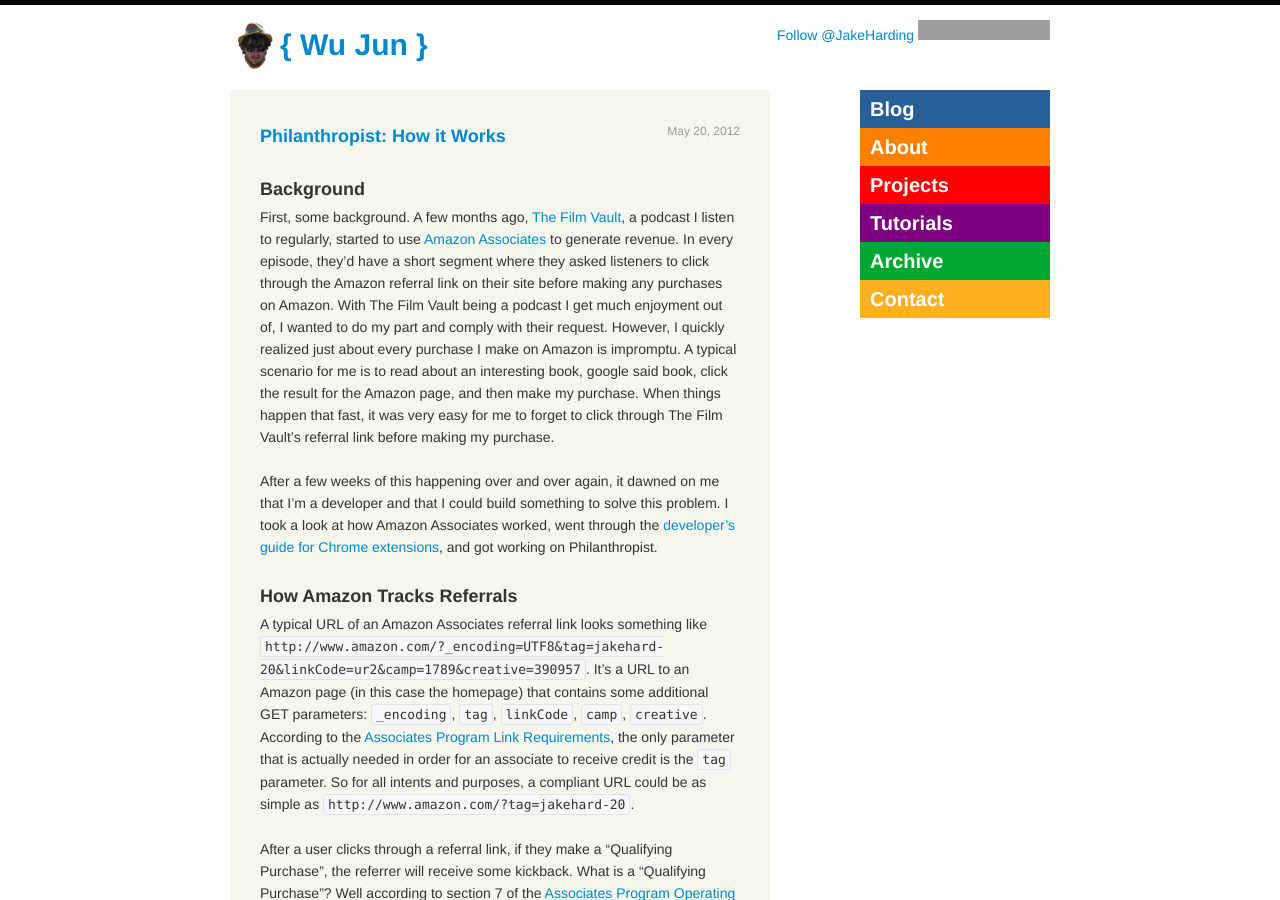
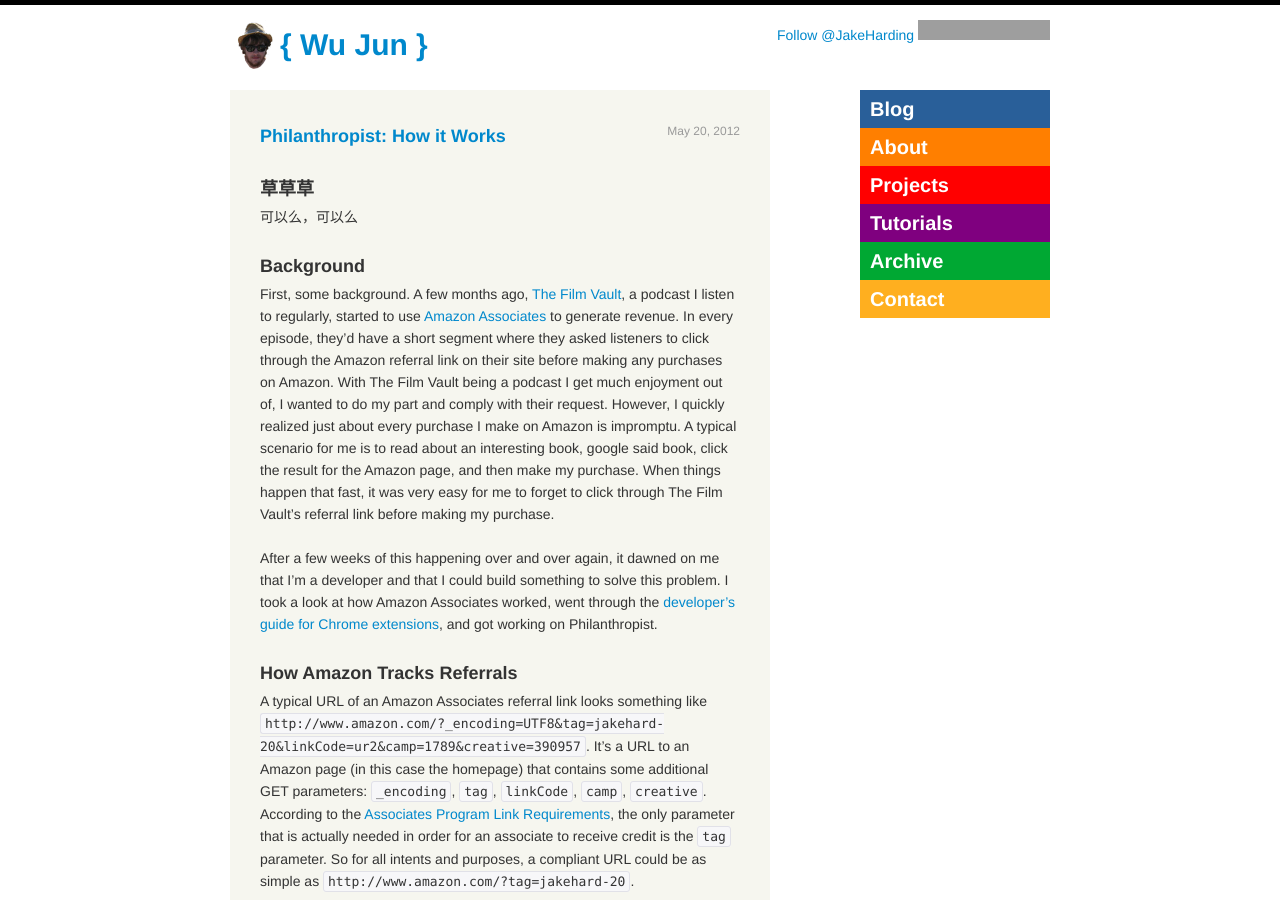
Before and after one commit to epicwu/epicwu.github.com, a Jekyll site: the page built from _posts/2012-5-20-philanthropist-how-it-works.md, in a window 1280 px wide and 900 px high. Built offline with Jekyll 4.4.1, drawn with Linux system fonts in a browser that asks for light colours; Markdown is read by kramdown in place of the engine named in the settings; comment, search, counter and statistics services are not loaded; grey boxes are pictures that could not be loaded.

Commit message:
solve chinese

```diff
--- a/_posts/2012-5-20-philanthropist-how-it-works.md
+++ b/_posts/2012-5-20-philanthropist-how-it-works.md
@@ -5,6 +5,9 @@ description: 'A detailed look at how my Chrome extension, Philanthropist, works.
 keywords: 'Philanthropist, Amazon Associates'
 ---
 
+### 草草草
+
+可以么，可以么
 ### Background
 
 First, some background. A few months ago, [The Film Vault](http://tfvpodcast.wordpress.com/), a podcast I listen to regularly, started to use [Amazon Associates](https://affiliate-program.amazon.com/) to generate revenue. In every episode, they'd have a short segment where they asked listeners to click through the Amazon referral link on their site before making any purchases on Amazon. With The Film Vault being a podcast I get much enjoyment out of, I wanted to do my part and comply with their request. However, I quickly realized just about every purchase I make on Amazon is impromptu. A typical scenario for me is to read about an interesting book, google said book, click the result for the Amazon page, and then make my purchase. When things happen that fast, it was very easy for me to forget to click through The Film Vault's referral link before making my purchase.
```
Also changed, not shown: about.md (+2 -0 lines), contact.md (+1 -1 lines).
